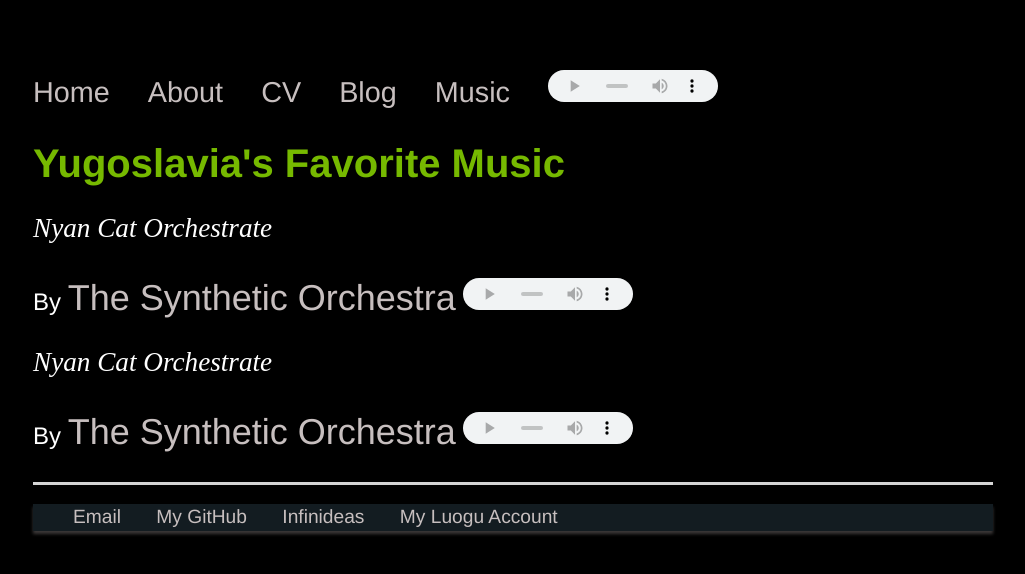
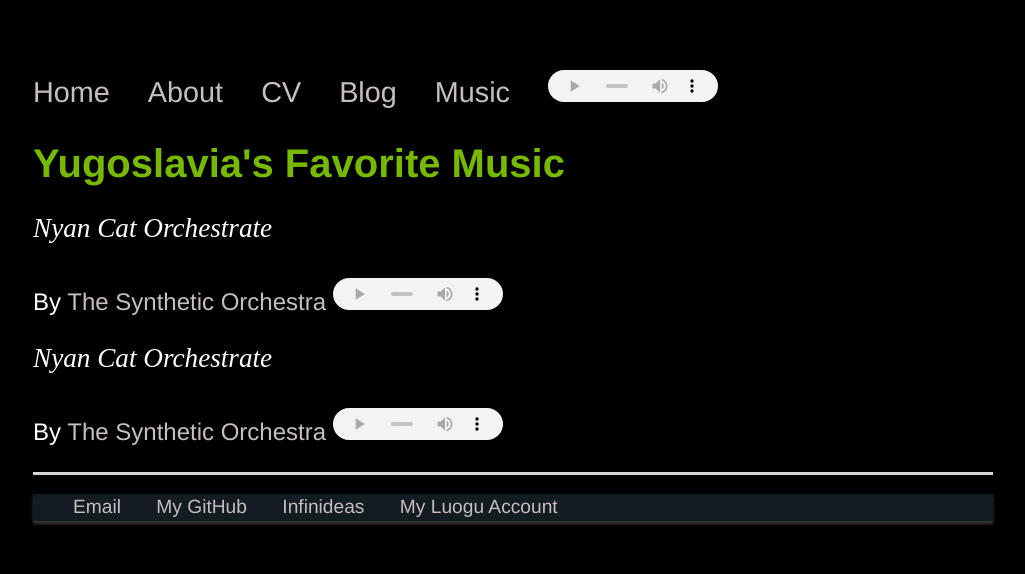
Before and after one commit to Yugoslavia36/yugoslavia36.github.io, a Jekyll site: the page built from music/index.html, in a window 1280 px wide. Shown: the top 574 px of the page, without its empty margins (127-1152 px from the left). Built offline with Jekyll 4.4.1, drawn with Linux system fonts in a browser that asks for light colours.

Commit message:
Update main.css

```diff
--- a/css/main.css
+++ b/css/main.css
@@ -1,7 +1,7 @@
 body { margin: 60px auto; width: 75%;background: #000;}
 
 a { text-decoration: none; color: #c7bfbf; }
-a.mus{ font-size: 1.5em; line-height: 1.4em; text-decoration: none; color: #c7bfbf; }
+a.mus{ font-size: 1em; line-height: 1.4em; text-decoration: none; color: #c7bfbf; }
 a:hover { text-decoration: underline; }
 em { font-style:italic; color:#fff; font-size: 1.7em; }
 
```
